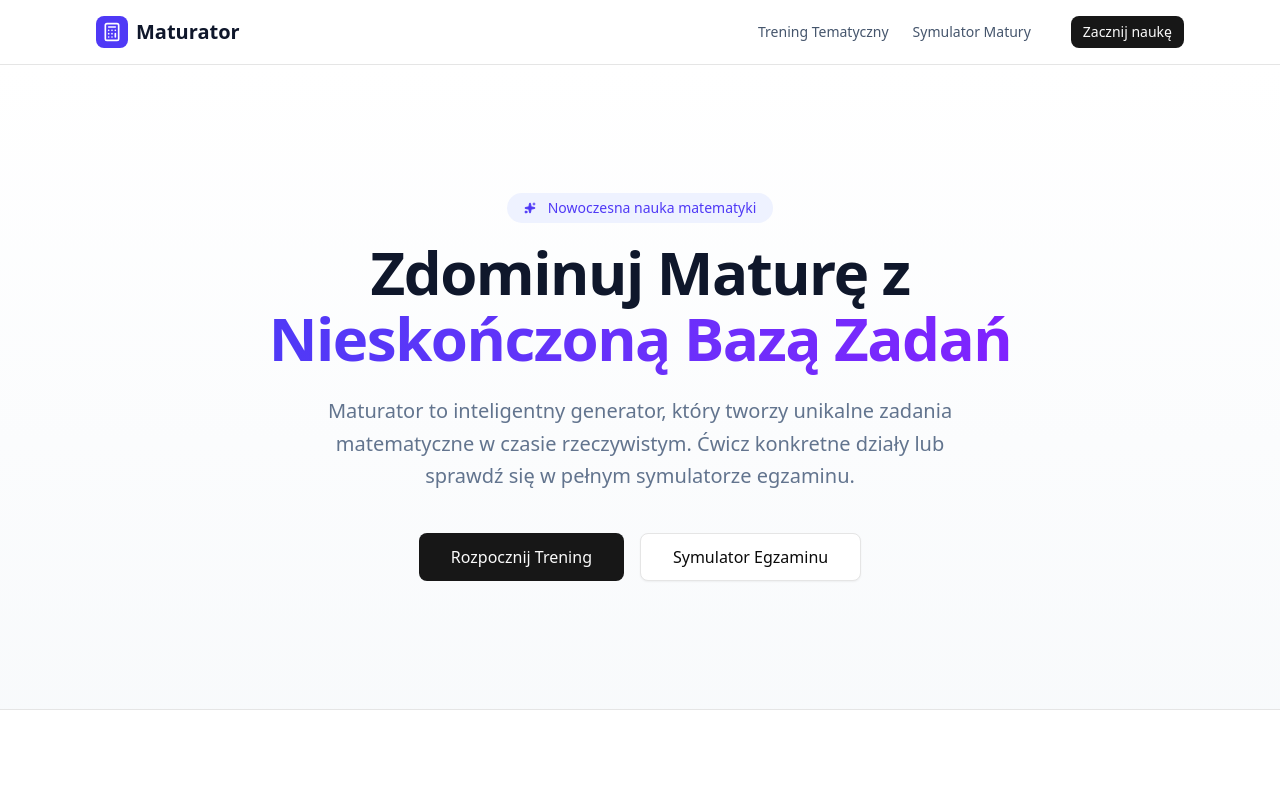
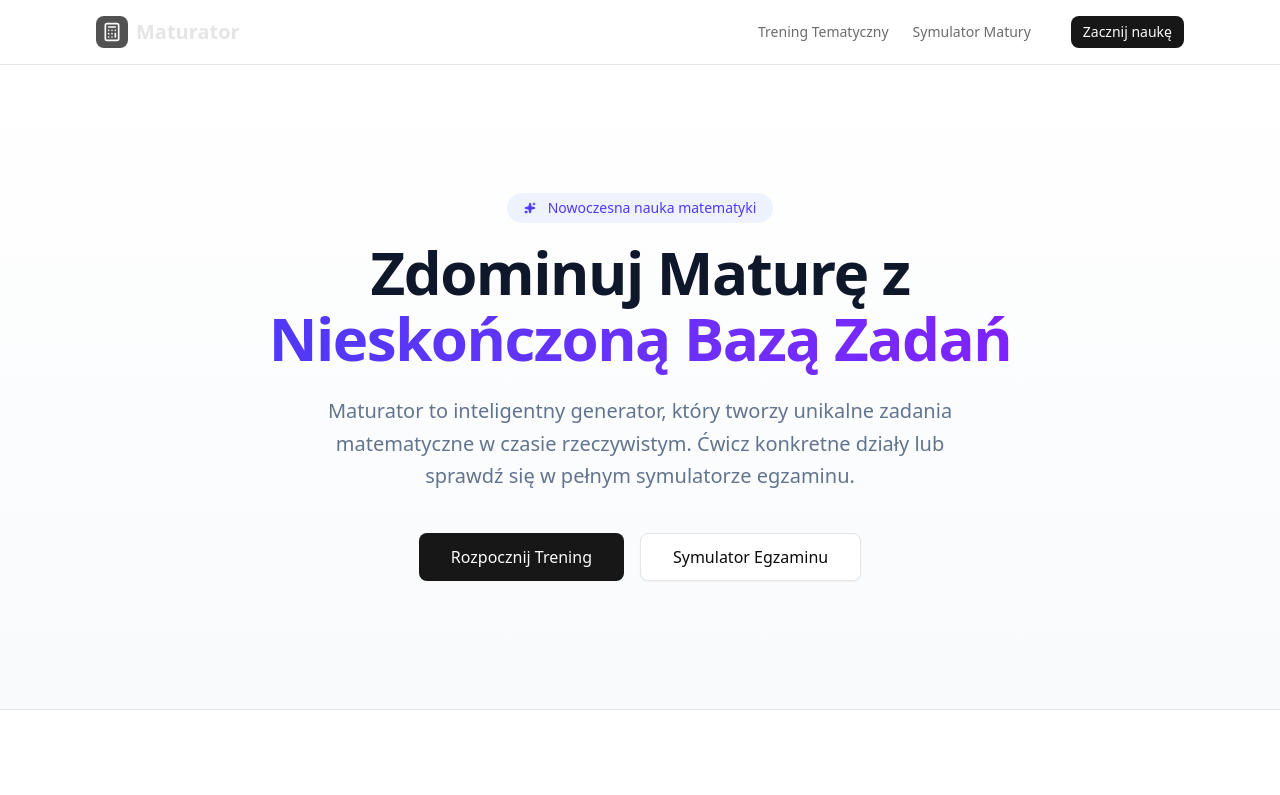
Before and after one commit to wolfie-university/maturator, a Next.js app: page / in a window 1280 px wide. Shown: the top 795 px of the page. Built offline with nearby package versions, Linux system fonts and the light colour scheme.

Commit message:
feat: polished navbar component

```diff
--- a/src/components/layout/Navbar.tsx
+++ b/src/components/layout/Navbar.tsx
@@ -4,7 +4,14 @@ import Link from "next/link";
 import { usePathname } from "next/navigation";
 import { Button } from "@/components/ui/button";
 import { Calculator, GraduationCap, Menu } from "lucide-react";
-import { Sheet, SheetContent, SheetTrigger } from "@/components/ui/sheet";
+import {
+  Sheet,
+  SheetContent,
+  SheetDescription,
+  SheetTrigger,
+  SheetHeader,
+  SheetTitle,
+} from "@/components/ui/sheet";
 import { useState } from "react";
 import { cn } from "@/lib/utils";
 
@@ -18,25 +25,28 @@ export function Navbar() {
   ];
 
   return (
-    <nav className="sticky top-0 z-50 w-full border-b bg-white/80 backdrop-blur-md">
+    <nav className="sticky top-0 z-50 w-full border-b bg-background/80 backdrop-blur-md">
       <div className="max-w-6xl mx-auto px-4 md:px-8 h-16 flex items-center justify-between">
-        {/* Logo */}
-        <Link href="/" className="flex items-center gap-2 font-bold text-xl text-slate-900 hover:opacity-80 transition-opacity">
-          <div className="bg-indigo-600 text-white p-1.5 rounded-md">
+        <Link
+          href="/"
+          className="flex items-center gap-2 font-bold text-xl text-neutral-200 hover:opacity-80 transition-opacity"
+        >
+          <div className="bg-neutral-600 text-white p-1.5 rounded-md">
             <Calculator className="w-5 h-5" />
           </div>
           Maturator
         </Link>
 
-        {/* Desktop Navigation */}
         <div className="hidden md:flex items-center gap-6">
           {routes.map((route) => (
             <Link
               key={route.href}
               href={route.href}
               className={cn(
-                "text-sm font-medium transition-colors hover:text-indigo-600",
-                pathname.startsWith(route.href) ? "text-indigo-600" : "text-slate-600"
+                "text-sm font-medium transition-colors hover:text-foreground/30",
+                pathname.startsWith(route.href)
+                  ? "text-foreground"
+                  : "text-foreground/60"
               )}
             >
               {route.label}
@@ -52,26 +62,39 @@ export function Navbar() {
           <Sheet open={isOpen} onOpenChange={setIsOpen}>
             <SheetTrigger asChild>
               <Button variant="ghost" size="icon">
-                <Menu className="w-6 h-6 text-slate-700" />
+                <Menu className="w-12 h-12 text-neutral-400" />
               </Button>
             </SheetTrigger>
             <SheetContent side="right">
-              <div className="flex flex-col gap-6 mt-8">
+              <SheetHeader>
+                <SheetTitle>Menu</SheetTitle>
+                <SheetDescription className="sr-only">
+                  Nawigacja mobilna
+                </SheetDescription>
+              </SheetHeader>
+
+              <div className="flex flex-col gap-6 mx-2">
                 {routes.map((route) => (
                   <Link
                     key={route.href}
                     href={route.href}
                     onClick={() => setIsOpen(false)}
                     className={cn(
-                      "flex items-center gap-4 text-lg font-medium p-2 rounded-lg hover:bg-slate-50 transition-colors",
-                      pathname.startsWith(route.href) ? "text-indigo-600 bg-indigo-50" : "text-slate-600"
+                      "flex items-center gap-4 text-lg font-medium p-2 rounded-lg hover:bg-foreground/70 hover:text-background transition-colors",
+                      pathname.startsWith(route.href)
+                        ? "bg-foreground text-background"
+                        : "text-foreground/60"
                     )}
                   >
                     <route.icon className="w-5 h-5" />
                     {route.label}
                   </Link>
                 ))}
-                <Button asChild className="w-full mt-4" onClick={() => setIsOpen(false)}>
+                <Button
+                  asChild
+                  className="mx-2 mt-2"
+                  onClick={() => setIsOpen(false)}
+                >
                   <Link href="/trening">Zacznij naukę</Link>
                 </Button>
               </div>
```
